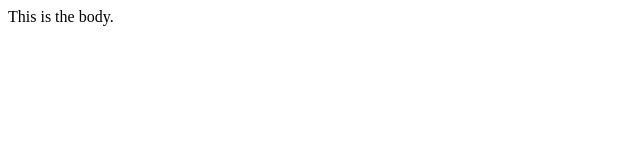
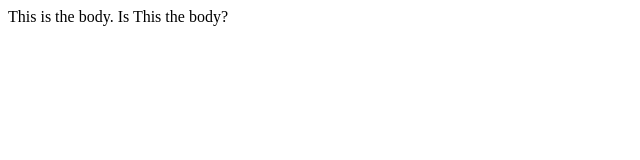
Before and after one commit to syed-kazmi/githubTest, a plain HTML site: page src/index.html in a window 1280 px wide. Shown: the whole page, without its empty margins (0-640 px from the left). Drawn offline with Linux system fonts and the light colour scheme.

Commit message:
Another update.
"Is this the body?"

```diff
--- a/src/index.html
+++ b/src/index.html
@@ -7,6 +7,9 @@
   <title>Github-- Test</title>
 </head>
 <body>
-  This is the body.
+  This is the body. Is
+  This
+  the
+  body?
 </body>
 </html>
```
